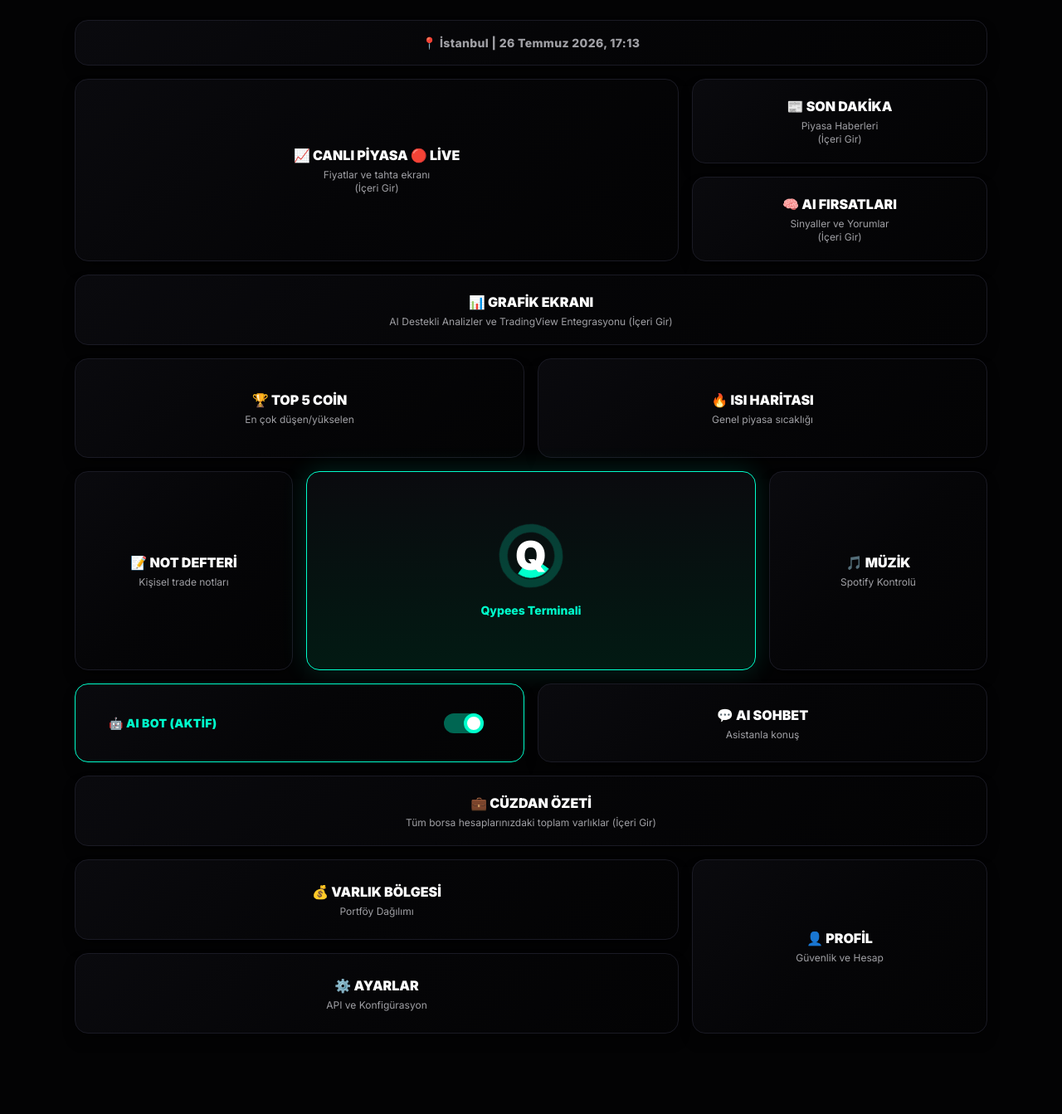
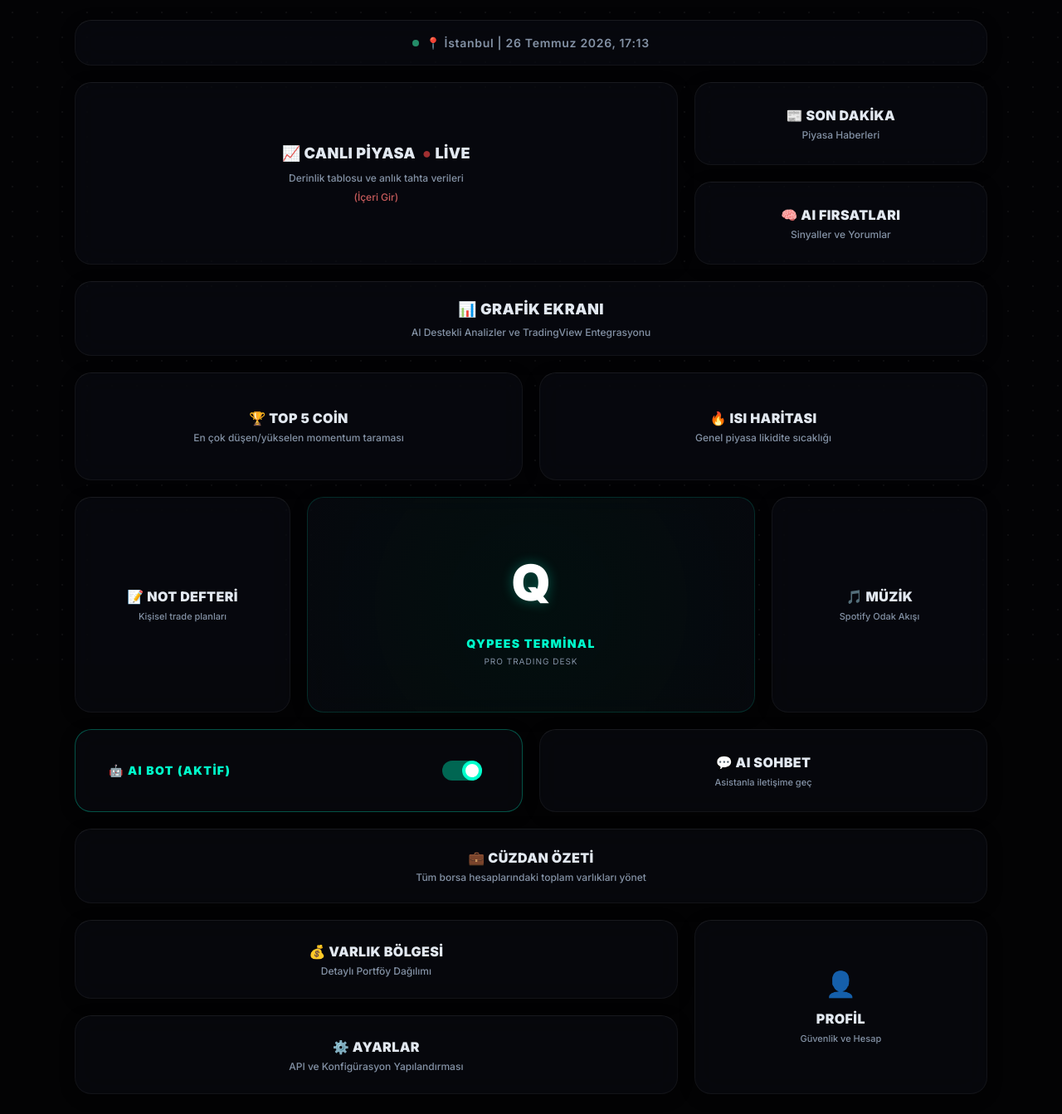
Before and after one commit to Qypees/q-ai-terminal, a FastAPI app: template templates/index.html in a window 1280 px wide. Shown: the whole page at 83% size. Before the commit the page ends 1246 px from the top, so only its background shows below. Run offline with FastAPI, Linux system fonts and the light colour scheme; the template is opened without the code that fills it, so the values that code supplies are empty; some libraries are stand-ins or nearby versions.

Commit message:
V.2.1 Q-AI Terminal son surum guncellemesi

```diff
--- a/templates/index.html
+++ b/templates/index.html
@@ -3,144 +3,275 @@
 <head>
     <meta charset="UTF-8">
     <meta name="viewport" content="width=device-width, initial-scale=1.0">
-    <title>Q-AI Terminal</title>
+    <title>Qypees Terminal</title>
     <script src="https://cdn.tailwindcss.com"></script>
-    <link href="https://fonts.googleapis.com/css2?family=Inter:wght@400;600;800;900&display=swap" rel="stylesheet">
+    <link href="https://fonts.googleapis.com/css2?family=Inter:wght@400;500;600;800;900&display=swap" rel="stylesheet">
     <style>
-        body { font-family: 'Inter', sans-serif; background-color: #030304; color: white; }
+        body { font-family: 'Inter', sans-serif; background-color: #030304; color: white; margin: 0; overflow-x: hidden; }
+
+        /* 1. KATMAN: Sabit, Derin ve Mat Siyah Zemin */
+        .crypto-bg {
+            position: fixed; inset: 0;
+            background: #030305;
+            z-index: 0; pointer-events: none;
+        }
+
+        /* 2. KATMAN: Çok Hafif Nokta Izgarası (Göz Yormaz) */
+        .dot-grid {
+            position: fixed; inset: 0;
+            background-image: radial-gradient(rgba(255, 255, 255, 0.05) 1px, transparent 1px);
+            background-size: 30px 30px;
+            z-index: 1; pointer-events: none;
+        }
+
+        /* 3. KATMAN: Mouse'u Takip Eden Yumuşak Parlama (Glow) */
+        #glowCanvas {
+            position: fixed; inset: 0; width: 100%; height: 100%;
+            z-index: 2; pointer-events: none;
+        }
+
+        /* 4. KATMAN: Ana İçerik */
+        .content-layer { position: relative; z-index: 10; }
+
+        /* YENİ NESİL GLASSMORPHISM KUTU TASARIMI (Mat ve Dinlendirici) */
         .terminal-box {
-            background: linear-gradient(135deg, #0A0A0E 0%, #050507 50%, #030304 100%);
-            border: 1px solid #1A1A24; border-radius: 16px; display: flex; flex-direction: column;
-            align-items: center; justify-content: center; text-align: center; padding: 1.25rem;
-            transition: all 0.3s cubic-bezier(0.4, 0, 0.2, 1); box-shadow: 0 10px 15px -3px rgba(0, 0, 0, 0.5); cursor: pointer;
+            background: rgba(13, 17, 26, 0.4);
+            backdrop-filter: blur(16px);
+            -webkit-backdrop-filter: blur(16px);
+            border: 1px solid rgba(255, 255, 255, 0.05);
+            border-top: 1px solid rgba(255, 255, 255, 0.08);
+            border-radius: 20px;
+            display: flex; flex-direction: column;
+            align-items: center; justify-content: center; text-align: center; padding: 1.5rem;
+            transition: all 0.3s ease;
+            box-shadow: 0 4px 20px rgba(0, 0, 0, 0.2);
+            cursor: pointer; position: relative; overflow: hidden;
         }
-        .terminal-box:hover { transform: scale(1.02); border-color: #3f3f46; }
-        .center-logo-box { background: linear-gradient(180deg, #0A0A0E 0%, #021A13 100%); border: 1px solid #00ffcc; box-shadow: 0 0 30px rgba(0, 255, 204, 0.15); }
-        .center-logo-box:hover { box-shadow: 0 0 40px rgba(0, 255, 204, 0.3); transform: scale(1.02); }
+
+        .terminal-box::before {
+            content: ''; position: absolute; inset: 0;
+            background: linear-gradient(135deg, rgba(255,255,255,0.03) 0%, transparent 100%);
+            opacity: 0; transition: opacity 0.3s; pointer-events: none;
+        }
+
+        .terminal-box:hover::before { opacity: 1; }
+        .terminal-box:hover { transform: translateY(-2px); background: rgba(17, 24, 39, 0.6); }
+
+        /* Göz Yormayan Soft Hover Efektleri */
+        .hover-red:hover { border-color: rgba(239, 68, 68, 0.3); }
+        .hover-amber:hover { border-color: rgba(245, 158, 11, 0.3); }
+        .hover-green:hover { border-color: rgba(16, 185, 129, 0.3); }
+        .hover-cyan:hover { border-color: rgba(0, 255, 204, 0.3); }
+        .hover-yellow:hover { border-color: rgba(251, 191, 36, 0.3); }
+        .hover-orange:hover { border-color: rgba(255, 69, 0, 0.3); }
+        .hover-gray:hover { border-color: rgba(156, 163, 175, 0.3); }
+        .hover-spotify:hover { border-color: rgba(29, 185, 84, 0.3); }
+        .hover-blue:hover { border-color: rgba(59, 130, 246, 0.3); }
+        .hover-purple:hover { border-color: rgba(139, 92, 246, 0.3); }
+        .hover-pink:hover { border-color: rgba(236, 72, 153, 0.3); }
+
+        .center-logo-box {
+            background: radial-gradient(circle at center, rgba(0, 255, 204, 0.05) 0%, rgba(10, 14, 23, 0.5) 100%);
+            border: 1px solid rgba(0, 255, 204, 0.15);
+        }
+        .center-logo-box:hover {
+            border-color: rgba(0, 255, 204, 0.4);
+            transform: scale(1.02);
+        }
+
         .toggle-checkbox:checked { right: 0; border-color: #00ffcc; }
         .toggle-checkbox:checked + .toggle-label { background-color: #006652; }
         .toggle-checkbox:checked + .toggle-label:after { transform: translateX(100%); background-color: #00ffcc; }
+
+        .text-soft-white { color: #E2E8F0; }
+        .text-muted { color: #8492A6; }
     </style>
 </head>
 <body class="min-h-screen flex flex-col items-center py-6 px-4">
-    <div class="w-full max-w-[1100px] flex flex-col gap-4">
 
-        <div class="terminal-box !h-[55px] !flex-row cursor-default">
-            <span class="text-[#A0A0A5] text-sm font-bold tracking-wide" id="live-clock">📍 İstanbul | Yükleniyor...</span>
+    <!-- Göz Yormayan Arka Plan Katmanları -->
+    <div class="crypto-bg"></div>
+    <div class="dot-grid"></div>
+    <canvas id="glowCanvas"></canvas>
+
+    <!-- Ana İçerik Katmanı -->
+    <div class="content-layer w-full max-w-[1100px] flex flex-col gap-5">
+
+        <div class="terminal-box !h-[55px] !flex-row cursor-default !py-0">
+            <span class="text-muted text-sm font-semibold tracking-wider flex items-center gap-2" id="live-clock">
+                <span class="w-2 h-2 rounded-full bg-emerald-400 animate-pulse"></span>
+                📍 İstanbul | Yükleniyor...
+            </span>
         </div>
 
-        <div class="grid grid-cols-1 md:grid-cols-3 gap-4 h-auto md:h-[220px]">
-            <!-- Linkler Eklendi -->
-            <a href="/piyasa" class="terminal-box md:col-span-2 h-[220px] md:h-auto hover:border-[#EF4444]">
-                <h2 class="text-white text-base font-black mb-1">📈 CANLI PİYASA 🔴 LİVE</h2>
-                <p class="text-[#A0A0A5] text-xs">Fiyatlar ve tahta ekranı<br>(İçeri Gir)</p>
+        <div class="grid grid-cols-1 md:grid-cols-3 gap-5 h-auto md:h-[220px]">
+            <a href="/piyasa" class="terminal-box hover-red md:col-span-2 h-[220px] md:h-auto">
+                <h2 class="text-soft-white text-lg font-black mb-1.5 tracking-wide">📈 CANLI PİYASA <span class="text-red-500 animate-pulse inline-block ml-1">●</span> LİVE</h2>
+                <p class="text-muted text-xs font-medium leading-relaxed">Derinlik tablosu ve anlık tahta verileri<br><span class="text-red-400/80 mt-1 inline-block">(İçeri Gir)</span></p>
             </a>
-            <div class="flex flex-col gap-4 h-full md:col-span-1">
-                <a href="/haberler" class="terminal-box flex-1 hover:border-[#F59E0B]">
-                    <h2 class="text-white text-base font-black mb-1">📰 SON DAKİKA</h2>
-                    <p class="text-[#A0A0A5] text-xs">Piyasa Haberleri<br>(İçeri Gir)</p>
+            <div class="flex flex-col gap-5 h-full md:col-span-1">
+                <a href="/haberler" class="terminal-box hover-amber flex-1">
+                    <h2 class="text-soft-white text-base font-black mb-1 tracking-wide">📰 SON DAKİKA</h2>
+                    <p class="text-muted text-xs font-medium">Piyasa Haberleri</p>
                 </a>
-                <a href="/sinyaller" class="terminal-box flex-1 hover:border-[#10B981]">
-                    <h2 class="text-white text-base font-black mb-1">🧠 AI FIRSATLARI</h2>
-                    <p class="text-[#A0A0A5] text-xs">Sinyaller ve Yorumlar<br>(İçeri Gir)</p>
+                <a href="/sinyaller" class="terminal-box hover-green flex-1">
+                    <h2 class="text-soft-white text-base font-black mb-1 tracking-wide">🧠 AI FIRSATLARI</h2>
+                    <p class="text-muted text-xs font-medium">Sinyaller ve Yorumlar</p>
                 </a>
             </div>
         </div>
 
-        <a href="/grafik" class="terminal-box !h-[85px] hover:border-[#00ffcc]">
-            <h2 class="text-white text-base font-black mb-1">📊 GRAFİK EKRANI</h2>
-            <p class="text-[#A0A0A5] text-xs">AI Destekli Analizler ve TradingView Entegrasyonu (İçeri Gir)</p>
+        <a href="/grafik" class="terminal-box hover-cyan !h-[90px]">
+            <h2 class="text-soft-white text-lg font-black mb-1.5 tracking-wide">📊 GRAFİK EKRANI</h2>
+            <p class="text-muted text-xs font-medium">AI Destekli Analizler ve TradingView Entegrasyonu</p>
         </a>
 
-        <div class="grid grid-cols-1 md:grid-cols-2 gap-4 h-auto md:h-[120px]">
-            <a href="/top5" class="terminal-box h-[120px] md:h-auto hover:border-[#FBBF24]">
-                <h2 class="text-white text-base font-black mb-1">🏆 TOP 5 COİN</h2>
-                <p class="text-[#A0A0A5] text-xs">En çok düşen/yükselen</p>
+        <div class="grid grid-cols-1 md:grid-cols-2 gap-5 h-auto md:h-[130px]">
+            <a href="/top5" class="terminal-box hover-yellow h-[130px] md:h-auto">
+                <h2 class="text-soft-white text-base font-black mb-1 tracking-wide">🏆 TOP 5 COİN</h2>
+                <p class="text-muted text-xs font-medium">En çok düşen/yükselen momentum taraması</p>
             </a>
-            <a href="/isiharitasi" class="terminal-box h-[120px] md:h-auto hover:border-[#FF4500]">
-                <h2 class="text-white text-base font-black mb-1">🔥 ISI HARİTASI</h2>
-                <p class="text-[#A0A0A5] text-xs">Genel piyasa sıcaklığı</p>
+            <a href="/isiharitasi" class="terminal-box hover-orange h-[130px] md:h-auto">
+                <h2 class="text-soft-white text-base font-black mb-1 tracking-wide">🔥 ISI HARİTASI</h2>
+                <p class="text-muted text-xs font-medium">Genel piyasa likidite sıcaklığı</p>
             </a>
         </div>
 
-        <div class="grid grid-cols-1 md:grid-cols-4 gap-4 h-auto md:h-[240px]">
-            <a href="/notdefteri" class="terminal-box h-[120px] md:h-auto md:col-span-1 hover:border-[#9CA3AF]">
-                <h2 class="text-white text-base font-black mb-1">📝 NOT DEFTERİ</h2>
-                <p class="text-[#A0A0A5] text-xs">Kişisel trade notları</p>
+        <div class="grid grid-cols-1 md:grid-cols-4 gap-5 h-auto md:h-[260px]">
+            <a href="/notdefteri" class="terminal-box hover-gray h-[130px] md:h-auto md:col-span-1">
+                <h2 class="text-soft-white text-base font-black mb-1 tracking-wide">📝 NOT DEFTERİ</h2>
+                <p class="text-muted text-[11px] font-medium">Kişisel trade planları</p>
             </a>
-            <a href="/" class="terminal-box center-logo-box h-[240px] md:h-auto md:col-span-2 cursor-default">
-                <div class="relative flex justify-center items-center w-20 h-20 mb-2">
-                    <svg class="animate-spin absolute w-full h-full text-[#00ffcc]" viewBox="0 0 24 24" fill="none">
-                        <circle class="opacity-20" cx="12" cy="12" r="10" stroke="currentColor" stroke-width="3"></circle>
-                        <path class="opacity-100" fill="currentColor" d="M4 12a8 8 0 018-8v3a5 5 0 00-5 5H4z"></path>
-                    </svg>
-                    <span class="text-5xl font-black text-white z-10">Q</span>
+
+            <a href="/" class="terminal-box center-logo-box h-[260px] md:h-auto md:col-span-2 cursor-default">
+                <div class="relative flex justify-center items-center w-24 h-24 mb-4">
+                    <span class="text-6xl font-black text-white z-10" style="text-shadow: 0 0 15px rgba(0,255,204,0.3);">Q</span>
                 </div>
-                <span class="text-[#00ffcc] text-sm font-bold mt-2">Qypees Terminali</span>
+                <span class="text-[#00ffcc] text-sm font-black tracking-widest uppercase mb-1">Qypees Terminal</span>
+                <span class="text-muted text-[10px] tracking-widest">PRO TRADING DESK</span>
             </a>
-            <a href="/muzik" class="terminal-box h-[120px] md:h-auto md:col-span-1 hover:border-[#1DB954]">
-                <h2 class="text-white text-base font-black mb-1">🎵 MÜZİK</h2>
-                <p class="text-[#A0A0A5] text-xs">Spotify Kontrolü</p>
+
+            <a href="/muzik" class="terminal-box hover-spotify h-[130px] md:h-auto md:col-span-1">
+                <h2 class="text-soft-white text-base font-black mb-1 tracking-wide">🎵 MÜZİK</h2>
+                <p class="text-muted text-[11px] font-medium">Spotify Odak Akışı</p>
             </a>
         </div>
 
-        <div class="grid grid-cols-1 md:grid-cols-2 gap-4 h-auto md:h-[95px]">
-            <div class="terminal-box h-[95px] md:h-auto !flex-row !justify-between !px-10 border-[#00ffcc] cursor-default">
-                <h2 class="text-[#00ffcc] text-sm font-black tracking-wide" id="bot-status-text">🤖 AI BOT (AKTİF)</h2>
+        <div class="grid grid-cols-1 md:grid-cols-2 gap-5 h-auto md:h-[100px]">
+            <div class="terminal-box h-[100px] md:h-auto !flex-row !justify-between !px-10 border-[#00ffcc]/30 cursor-default">
+                <h2 class="text-[#00ffcc] text-sm font-black tracking-widest" id="bot-status-text">🤖 AI BOT (AKTİF)</h2>
                 <div class="relative inline-block w-12 mr-2 align-middle select-none transition duration-200 ease-in">
                     <input type="checkbox" name="toggle" id="bot-toggle" class="toggle-checkbox absolute block w-6 h-6 rounded-full bg-white border-4 border-[#006652] appearance-none cursor-pointer z-10 transition-transform duration-300 ease-in-out" checked/>
                     <label for="bot-toggle" class="toggle-label block overflow-hidden h-6 rounded-full bg-[#006652] cursor-pointer transition-colors duration-300 ease-in-out"></label>
                 </div>
             </div>
-            <a href="/sohbet" class="terminal-box h-[95px] md:h-auto hover:border-[#3B82F6]">
-                <h2 class="text-white text-base font-black mb-1">💬 AI SOHBET</h2>
-                <p class="text-[#A0A0A5] text-xs">Asistanla konuş</p>
+            <a href="/sohbet" class="terminal-box hover-blue h-[100px] md:h-auto">
+                <h2 class="text-soft-white text-base font-black mb-1 tracking-wide">💬 AI SOHBET</h2>
+                <p class="text-muted text-[11px] font-medium">Asistanla iletişime geç</p>
             </a>
         </div>
 
-        <a href="/cuzdan" class="terminal-box !h-[85px] hover:border-[#EAB308]">
-            <h2 class="text-white text-base font-black mb-1">💼 CÜZDAN ÖZETİ</h2>
-            <p class="text-[#A0A0A5] text-xs">Tüm borsa hesaplarınızdaki toplam varlıklar (İçeri Gir)</p>
+        <a href="/cuzdan" class="terminal-box hover-yellow !h-[90px]">
+            <h2 class="text-soft-white text-base font-black mb-1 tracking-wide">💼 CÜZDAN ÖZETİ</h2>
+            <p class="text-muted text-xs font-medium">Tüm borsa hesaplarındaki toplam varlıkları yönet</p>
         </a>
 
-        <div class="grid grid-cols-1 md:grid-cols-3 gap-4 h-auto md:h-[210px]">
-            <div class="flex flex-col gap-4 h-full md:col-span-2">
-                <a href="/varlik" class="terminal-box flex-1 hover:border-[#8B5CF6]">
-                    <h2 class="text-white text-base font-black mb-1">💰 VARLIK BÖLGESİ</h2>
-                    <p class="text-[#A0A0A5] text-xs">Portföy Dağılımı</p>
+        <div class="grid grid-cols-1 md:grid-cols-3 gap-5 h-auto md:h-[210px]">
+            <div class="flex flex-col gap-5 h-full md:col-span-2">
+                <a href="/varlik" class="terminal-box hover-purple flex-1">
+                    <h2 class="text-soft-white text-base font-black mb-1 tracking-wide">💰 VARLIK BÖLGESİ</h2>
+                    <p class="text-muted text-xs font-medium">Detaylı Portföy Dağılımı</p>
                 </a>
-                <a href="/ayarlar" class="terminal-box flex-1 hover:border-[#9CA3AF]">
-                    <h2 class="text-white text-base font-black mb-1">⚙️ AYARLAR</h2>
-                    <p class="text-[#A0A0A5] text-xs">API ve Konfigürasyon</p>
+                <a href="/ayarlar" class="terminal-box hover-gray flex-1">
+                    <h2 class="text-soft-white text-base font-black mb-1 tracking-wide">⚙️ AYARLAR</h2>
+                    <p class="text-muted text-xs font-medium">API ve Konfigürasyon Yapılandırması</p>
                 </a>
             </div>
-            <a href="/profil" class="terminal-box h-[210px] md:h-auto md:col-span-1 hover:border-[#EC4899]">
-                <h2 class="text-white text-base font-black mb-1">👤 PROFİL</h2>
-                <p class="text-[#A0A0A5] text-xs">Güvenlik ve Hesap</p>
+            <a href="/profil" class="terminal-box hover-pink h-[210px] md:h-auto md:col-span-1">
+                <div class="text-3xl mb-3 opacity-80">👤</div>
+                <h2 class="text-soft-white text-base font-black mb-1 tracking-wide">PROFİL</h2>
+                <p class="text-muted text-[11px] font-medium">Güvenlik ve Hesap</p>
             </a>
         </div>
     </div>
 
+    <!-- JavaScript Kontrolleri -->
     <script>
+        // Saat Güncelleme
         function updateClock() {
             const now = new Date();
             const dateString = now.toLocaleDateString('tr-TR', { day: 'numeric', month: 'long', year: 'numeric' });
             const timeString = now.toLocaleTimeString('tr-TR', { hour: '2-digit', minute: '2-digit' });
-            document.getElementById('live-clock').innerText = `📍 İstanbul | ${dateString}, ${timeString}`;
+            document.getElementById('live-clock').innerHTML = `<span class="w-2 h-2 rounded-full bg-emerald-400 animate-pulse"></span> 📍 İstanbul | ${dateString}, ${timeString}`;
         }
         setInterval(updateClock, 1000); updateClock();
 
+        // Buton Toggle Durumu
         const botToggle = document.getElementById('bot-toggle');
         const botStatusText = document.getElementById('bot-status-text');
         const botBox = botToggle.closest('.terminal-box');
 
         botToggle.addEventListener('change', function() {
             if(this.checked) {
-                botStatusText.innerText = "🤖 AI BOT (AKTİF)"; botStatusText.style.color = "#00ffcc"; botBox.style.borderColor = "#00ffcc";
+                botStatusText.innerText = "🤖 AI BOT (AKTİF)";
+                botStatusText.style.color = "#00ffcc";
+                botBox.style.borderColor = "rgba(0, 255, 204, 0.3)";
             } else {
-                botStatusText.innerText = "🤖 AI BOT (KAPALI)"; botStatusText.style.color = "#EF4444"; botBox.style.borderColor = "#EF4444";
+                botStatusText.innerText = "🤖 AI BOT (KAPALI)";
+                botStatusText.style.color = "#EF4444";
+                botBox.style.borderColor = "rgba(239, 68, 68, 0.3)";
             }
         });
+
+        // --- YEPYENİ: GÖZ YORMAYAN YUMUŞAK PARLAMA (SOFT GLOW) EFEKTİ ---
+        const canvas = document.getElementById('glowCanvas');
+        const ctx = canvas.getContext('2d');
+
+        let mouseX = -1000;
+        let mouseY = -1000;
+        let glowX = -1000;
+        let glowY = -1000;
+
+        function resizeCanvas() {
+            canvas.width = window.innerWidth;
+            canvas.height = window.innerHeight;
+        }
+
+        window.addEventListener('resize', resizeCanvas);
+        resizeCanvas();
+
+        window.addEventListener('mousemove', (e) => {
+            mouseX = e.clientX;
+            mouseY = e.clientY;
+        });
+
+        window.addEventListener('mouseout', () => {
+            mouseX = -1000;
+            mouseY = -1000;
+        });
+
+        function animateGlow() {
+            ctx.clearRect(0, 0, canvas.width, canvas.height);
+
+            // Işık mouse'u yumuşakça (gecikmeli) takip etsin
+            glowX += (mouseX - glowX) * 0.1;
+            glowY += (mouseY - glowY) * 0.1;
+
+            // Eğer mouse ekrandaysa ışığı çiz
+            if (glowX > -500 && glowY > -500) {
+                let gradient = ctx.createRadialGradient(glowX, glowY, 0, glowX, glowY, 400);
+                gradient.addColorStop(0, 'rgba(0, 255, 204, 0.08)'); // Çok hafif yeşil/cyan merkez
+                gradient.addColorStop(0.5, 'rgba(0, 150, 255, 0.03)'); // Hafif mavi geçiş
+                gradient.addColorStop(1, 'rgba(0, 0, 0, 0)'); // Kayboluş
+
+                ctx.fillStyle = gradient;
+                ctx.fillRect(0, 0, canvas.width, canvas.height);
+            }
+
+            requestAnimationFrame(animateGlow);
+        }
+
+        animateGlow();
     </script>
 </body>
 </html>
```
